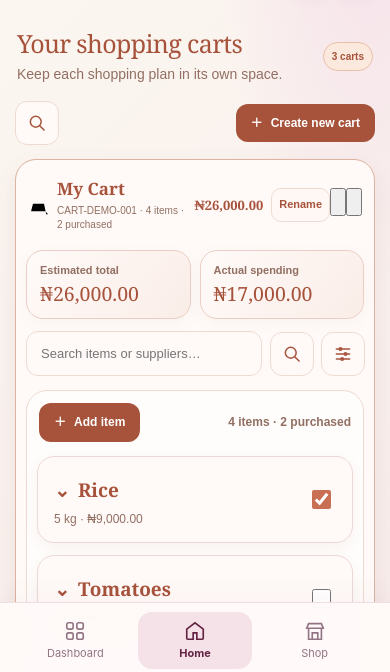
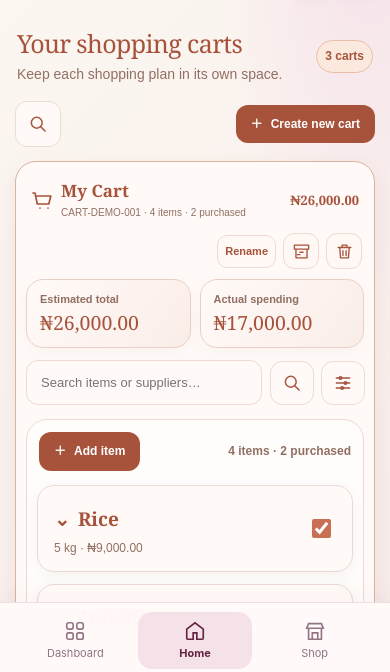
Before and after one commit to Okike-ios/Home-girl, a plain HTML site: page nourishment/cart.html in a window 390 px wide. Shown: the part 166-838 px from the top of the page. Drawn offline with Linux system fonts and the light colour scheme.

Commit message:
HG-CART-010: style cart icons, per-cart actions and relocated search

```diff
--- a/nourishment/cart.css
+++ b/nourishment/cart.css
@@ -642,3 +642,59 @@ body[data-hg-section="cart"] .cart-collection-empty{
 @media(prefers-reduced-motion:reduce){
  body[data-hg-section="cart"] .cart-collection-chevron{transition:none}
 }
+
+/* HG-CART-010 — counter in hero, search at cart-card toolbar, cart icons and per-cart controls. */
+body[data-hg-section="cart"] .cart-collection-caption{gap:0}
+body[data-hg-section="cart"] .cart-collection-search{width:46px;height:46px}
+body[data-hg-section="cart"] .cart-tag{font:700 12px/1.3 Arial,sans-serif}
+body[data-hg-section="cart"] .cart-collection-chevron{
+ display:grid;place-items:center;width:30px;height:30px;
+ transform:none!important;
+}
+body[data-hg-section="cart"] .cart-collection-chevron svg{
+ width:27px;height:27px;
+ fill:none;stroke:currentColor;stroke-width:1.7;
+ stroke-linecap:round;stroke-linejoin:round;
+}
+body[data-hg-section="cart"] .cart-collection-card.is-expanded .cart-collection-chevron{
+ color:var(--cart-dark);
+}
+body[data-hg-section="cart"] .cart-collection-actions{
+ display:flex;flex:none;align-items:center;gap:7px;
+}
+body[data-hg-section="cart"] .cart-collection-icon{
+ display:grid;place-items:center;flex:none;
+ width:39px;height:39px;padding:7px;
+ border:1px solid var(--cart-border);
+ border-radius:11px;background:#fff8f4;
+ color:var(--cart-dark);cursor:pointer;
+}
+body[data-hg-section="cart"] .cart-collection-icon svg{
+ width:19px;height:19px;fill:none;
+ stroke:currentColor;stroke-width:1.7;
+ stroke-linecap:round;stroke-linejoin:round;
+}
+body[data-hg-section="cart"] .cart-collection-icon:hover,
+body[data-hg-section="cart"] .cart-collection-icon:focus-visible{
+ background:#f9e5dc;
+}
+@media(max-width:759px){
+ body[data-hg-section="cart"] .cart-collection-card-header{
+  flex-wrap:wrap;
+ }
+ body[data-hg-section="cart"] .cart-collection-toggle{
+  flex-basis:100%;
+ }
+ body[data-hg-section="cart"] .cart-collection-actions{
+  width:100%;justify-content:flex-end;
+ }
+ body[data-hg-section="cart"] .cart-collection-icon{
+  width:36px;height:36px;
+ }
+ body[data-hg-section="cart"] .cart-collection-chevron{
+  width:27px;height:27px;
+ }
+ body[data-hg-section="cart"] .cart-collection-chevron svg{
+  width:24px;height:24px;
+ }
+}
```
